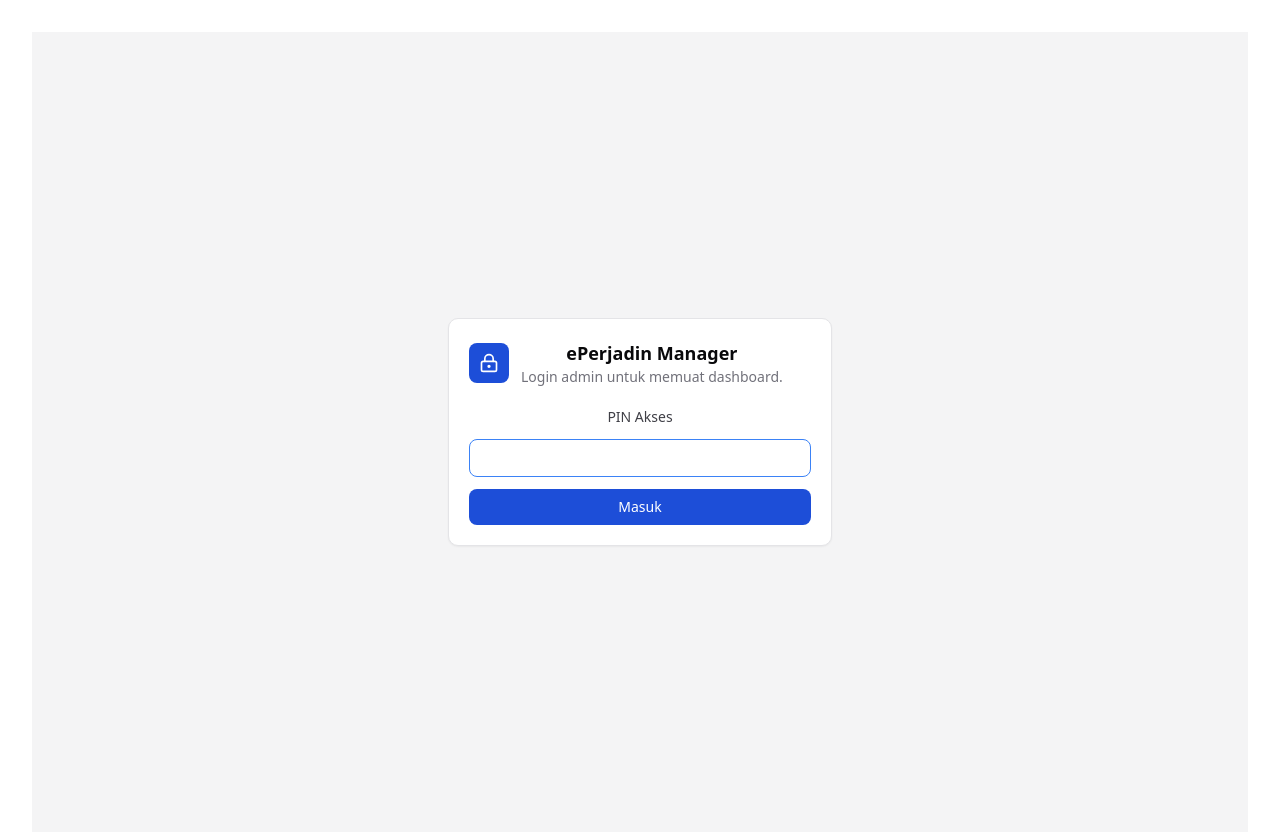
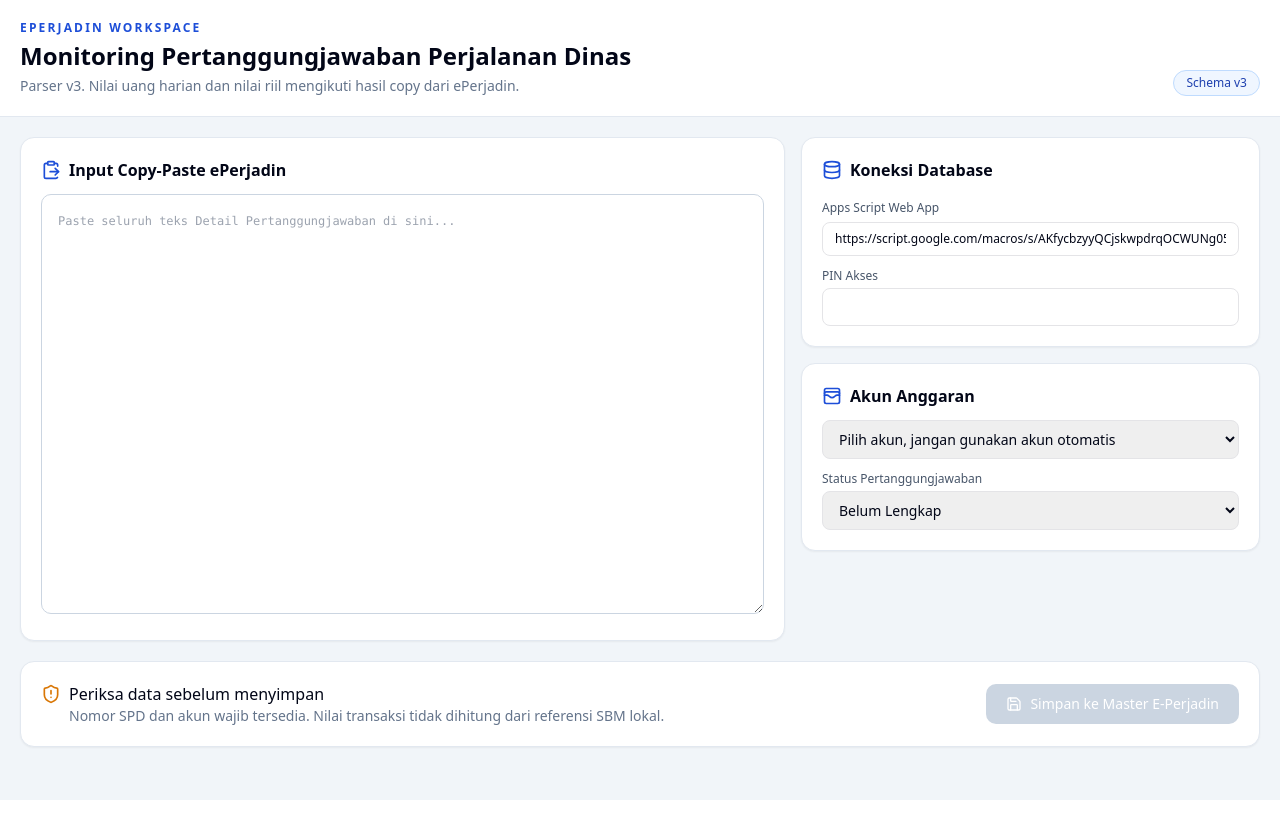
Before and after one commit to webbcpapin/perjadin, a React (Vite) app: page / in a window 1280 px wide. Shown: the top 838 px of the page. After the commit the page ends 800 px from the top, so only its background shows below. Built offline with nearby package versions, Linux system fonts and the light colour scheme.

Commit message:
feat: switch frontend to ePerjadin v3 workspace

```diff
--- a/src/main.tsx
+++ b/src/main.tsx
@@ -1,13 +1,10 @@
 import { StrictMode } from 'react'
 import { createRoot } from 'react-dom/client'
-import { BrowserRouter } from 'react-router'
 import './index.css'
-import App from './App.tsx'
+import AppV3 from './v3/AppV3.tsx'
 
 createRoot(document.getElementById('root')!).render(
   <StrictMode>
-    <BrowserRouter>
-      <App />
-    </BrowserRouter>
+    <AppV3 />
   </StrictMode>,
 )
```
